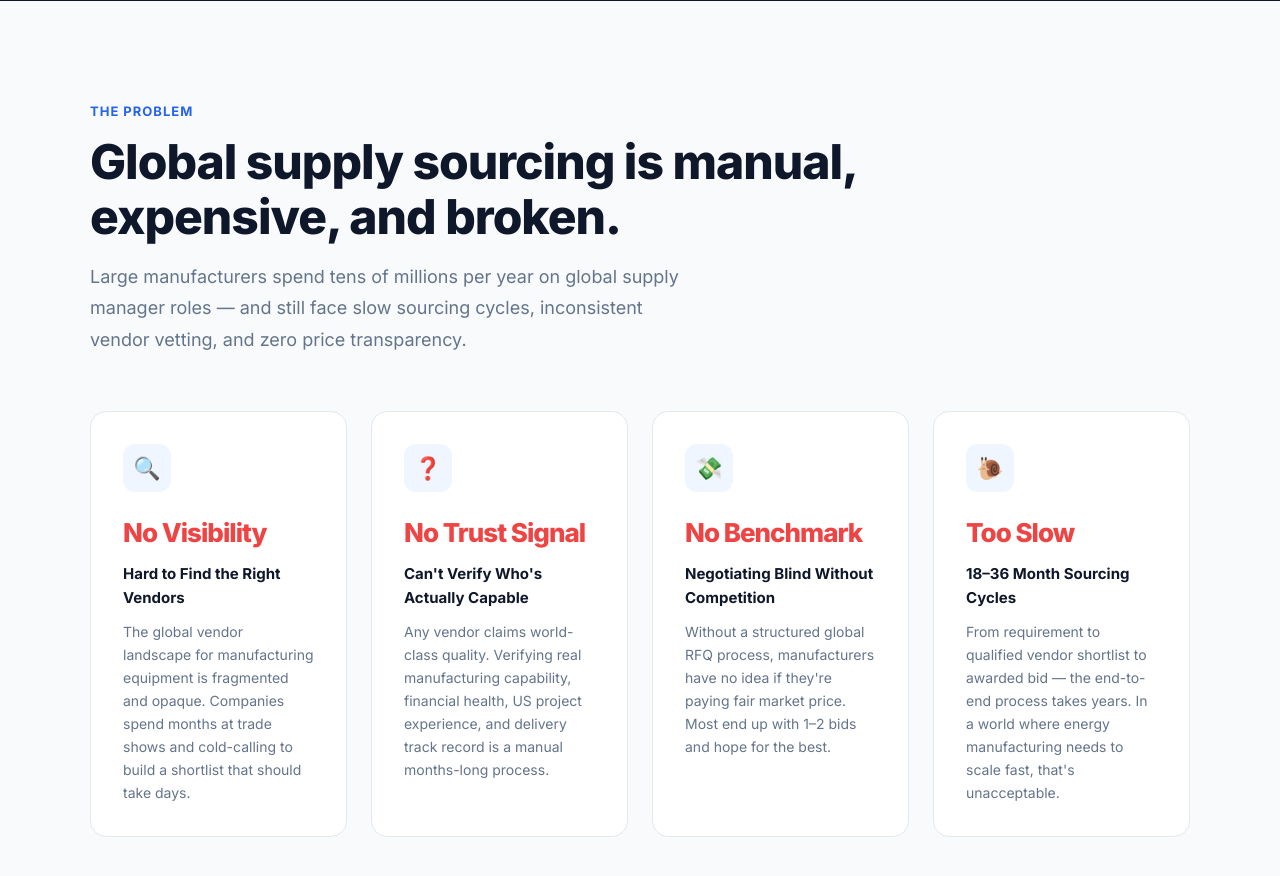
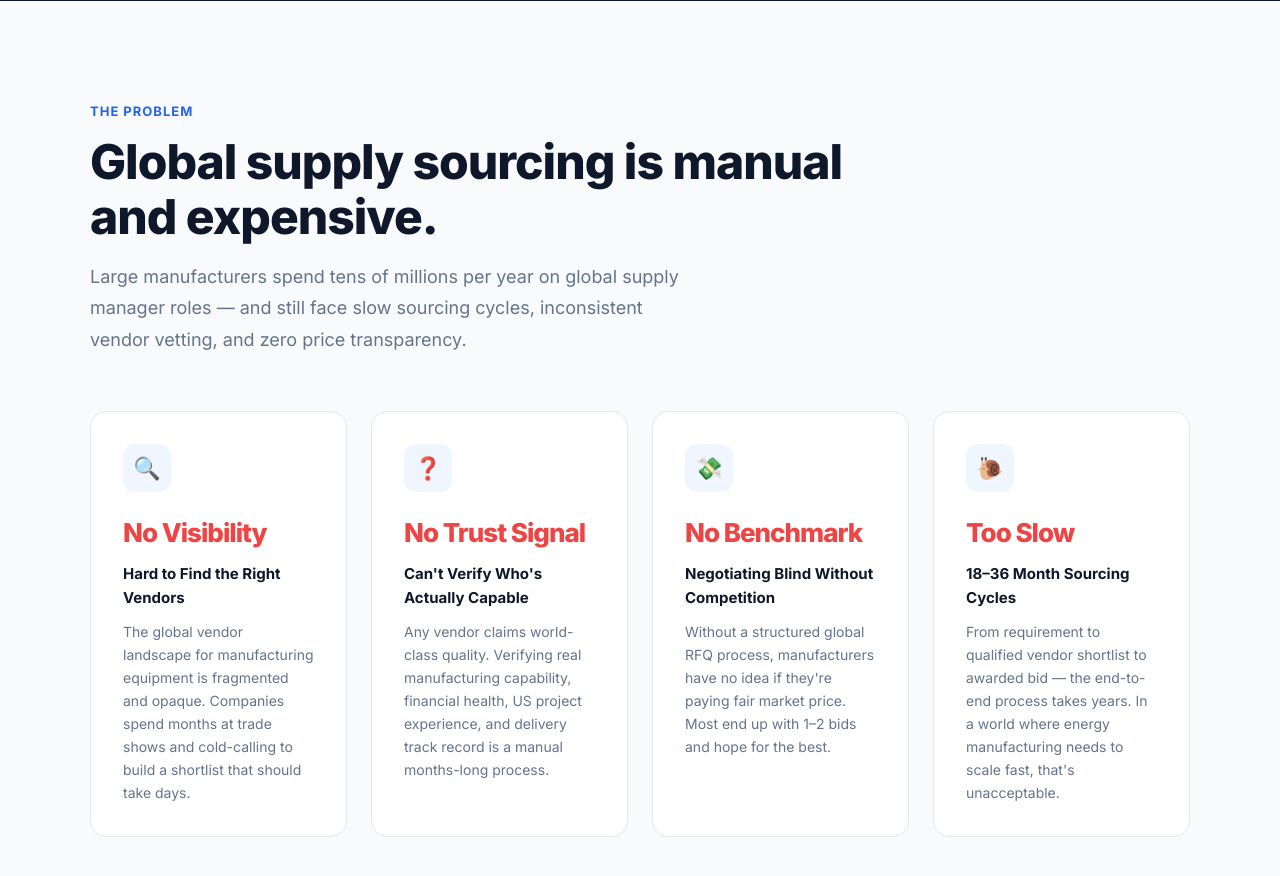
Before and after one commit to GSM-agent/website, a plain HTML site: page index.html in a window 1280 px wide. Shown: the part 820-1696 px from the top of the page. Drawn offline with Linux system fonts and the light colour scheme.

Commit message:
Update Problem section heading copy
Co-Authored-By: Claude Sonnet 4.6 <noreply@anthropic.com>

```diff
--- a/index.html
+++ b/index.html
@@ -258,7 +258,7 @@
     <div class="section-inner">
       <div class="fade-in">
         <div class="section-tag">The Problem</div>
-        <h2 class="section-title">Global supply sourcing is manual,<br />expensive, and broken.</h2>
+        <h2 class="section-title">Global supply sourcing is manual<br />and expensive.</h2>
         <p class="section-sub">Large manufacturers spend tens of millions per year on global supply manager roles — and still face slow sourcing cycles, inconsistent vendor vetting, and zero price transparency.</p>
       </div>
       <div class="problem-grid">
```
